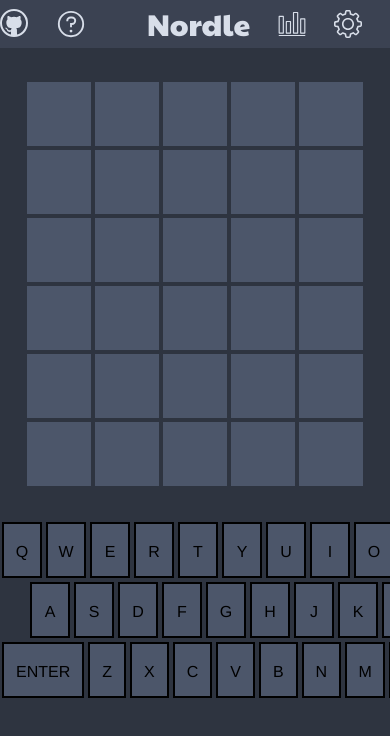
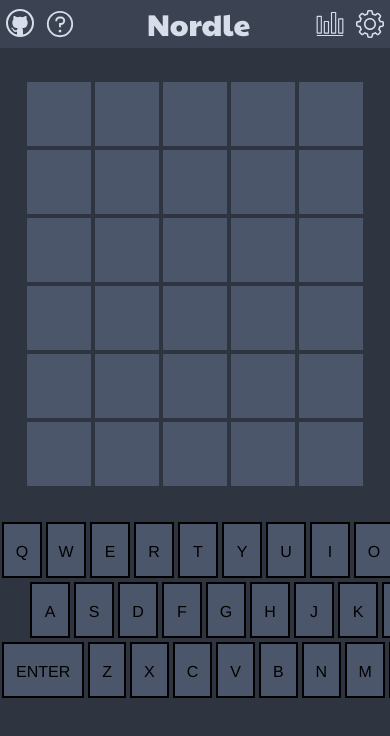
Before and after one commit to barnabasedubio/nordle, a Vue app: page / in a window 390 px wide. Shown: the top 736 px of the page. Built offline with nearby package versions, Linux system fonts and the light colour scheme.

Commit message:
make navbar items more responsive

```diff
--- a/src/layout/TheNavBar.vue
+++ b/src/layout/TheNavBar.vue
@@ -4,21 +4,37 @@
       class="container mx-auto flex flex-row justify-between items-center h-12"
     >
       <div class="flex">
-        <div class="w-14">
-					<img src="../assets/github-svgrepo-com.svg" width="28" alt="GitHub">
-				</div>
-        <div class="w-14">
-          <img src="../assets/help-svgrepo-com.svg" width="30" alt="Help" />
+        <div class="w-10">
+          <img
+            class="cursor-pointer mx-auto"
+            src="../assets/github-svgrepo-com.svg"
+            width="28"
+            alt="GitHub"
+          />
+        </div>
+        <div class="w-10">
+          <img
+            class="cursor-pointer mx-auto"
+            src="../assets/help-svgrepo-com.svg"
+            width="30"
+            alt="Help"
+          />
         </div>
       </div>
 
       <div class="w-24 title text-3xl text-nord4">Nordle</div>
       <div class="flex">
-        <div class="w-14">
-          <img src="../assets/stats-svgrepo-com.svg" width="28" alt="Stats" />
+        <div class="w-10">
+          <img
+            class="cursor-pointer mx-auto"
+            src="../assets/stats-svgrepo-com.svg"
+            width="28"
+            alt="Stats"
+          />
         </div>
-        <div class="w-14">
+        <div class="w-10">
           <img
+            class="cursor-pointer mx-auto"
             src="../assets/settings-svgrepo-com.svg"
             width="28"
             alt="Settings"
@@ -31,6 +47,6 @@
 
 <style scoped>
 .title {
-	font-family: "Paytone One";
+  font-family: "Paytone One";
 }
 </style>
```
